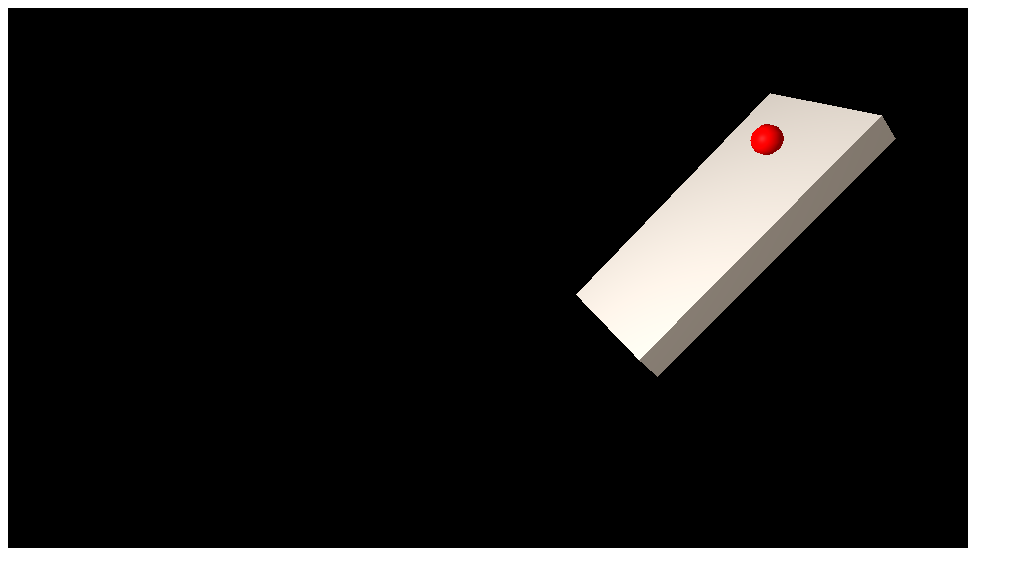
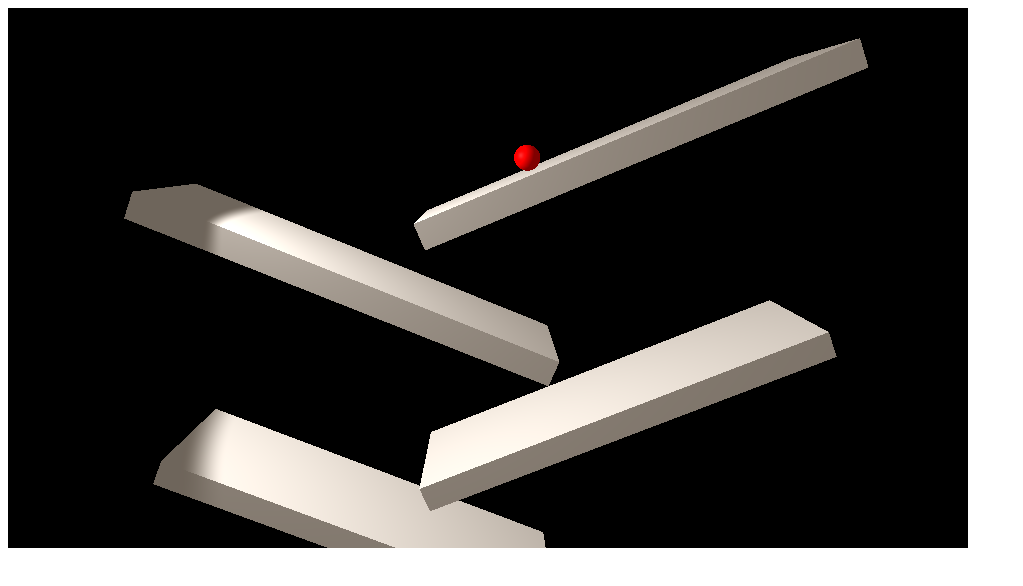
Before and after one commit to Mitani-git/03_three-js, a plain HTML site: page rube-goldberg/index.html in a window 1280 px wide. Shown: the whole page, without its empty margins (0-1023 px from the left). Drawn offline with nearby package versions, Linux system fonts and the light colour scheme; animation ran at ten frames a second.

Commit message:
[modify] 複数の板を設定

```diff
--- a/rube-goldberg/index.html
+++ b/rube-goldberg/index.html
@@ -63,12 +63,12 @@
 			});
 
 			// 球の初期位置を指定する。それぞれx（左→右）, y（下→上）, z（奥→手前）軸方向
-			phySphere.position.set(0, 6, -10);
+			phySphere.position.set(0, 6, -2);
 
 			// 作成した球をワールドに追加
 			world.addBody(phySphere);
 
-			// 【板を作成】
+			// 【板を複数作成】
 			// 板の質量[kg]を定義
 			// 板は動かないよう固定する：質量を0にすると動かないようになる
 			const boardMass = 0;
@@ -77,25 +77,32 @@
 			// 引数：x（左→右）, y（下→上）, z（奥→手前）軸方向の幅[m]
 			// 数値はthree.jsで指定する半分のサイズにする必要がある
 			// 参考：https://nijibox.jp/blog/hello-threejs-physics/#_meshsizebodysize2
-			const boardShape = new CANNON.Box(new CANNON.Vec3(2.5, 5, 0.5))
+			const boardShape = new CANNON.Box(new CANNON.Vec3(2.5, 8, 0.5))
 
 			// 板用のマテリアルを定義
 			const boardMate = new CANNON.Material();
 
+			const phyBoardList = []
+			for(let i = 0; i < 4; i++){
 				// 上記の定義を用いて板を作成、位置を指定
-      const phyBoard = new CANNON.Body({
+				phyBoardList.push(new CANNON.Body({
 					mass: boardMass,
 					shape: boardShape,
 					material: boardMate
-			});
-			phyBoard.position.set(0, 1, -8);
+				}));
+				let isOdd = -1;
+				if(i % 2 === 1){
+					isOdd = 1
+				}
+				phyBoardList[i].position.set(0, 5-i*5, 5*isOdd);
 
 				// 板を傾ける
 				// 引数：傾ける向き（xyz）、角度[rad]
-			phyBoard.quaternion.setFromAxisAngle(new CANNON.Vec3(1, 0, 0), -Math.PI / 4);
+				phyBoardList[i].quaternion.setFromAxisAngle(new CANNON.Vec3(1, 0, 0), isOdd*Math.PI*3 / 8);
 
 				// 作成した板をワールドに追加
-			world.addBody(phyBoard);
+				world.addBody(phyBoardList[i]);
+			}
 
 			// ここからthree.js
 
@@ -130,7 +137,7 @@
 			const camera = new THREE.PerspectiveCamera(45, width / height);
 
 			// カメラの位置を指定する。それぞれx（左→右）, y（下→上）, z（奥→手前）軸方向
-			camera.position.set(18 ,8, 5);
+			camera.position.set(25, 5, 0);
 
 			// カメラが向き固定ではなく一点を見つめるよう設定している
 			// ！この設定でカメラの向きが変わり、カメラ視点に対するxyz軸の向きも変わるので座標指定時に注意！
@@ -180,21 +187,24 @@
 			scene.add(sphere);
 
 
-			// 【three.jsで板を作成】
+			// 【three.jsで板を複数作成】
 			// BoxGeometry：直方体のジオメトリ（形状）
 			// 引数：(x方向幅, y方向高さ, z方向奥行き, x方向のセグメント数, y方向のセグメント数, z方向のセグメント数)
 			// 参考：https://threejs.org/docs/#api/en/geometries/BoxGeometry
-			const boardGeometry = new THREE.BoxGeometry(5, 10, 1);
+			const boardGeometry = new THREE.BoxGeometry(5, 16, 1);
 
 			// 板のマテリアル（素材、質感）を定義
 			const boardMaterial = new THREE.MeshPhongMaterial({
 				color: 0xdddddd
 			});
 
+			const boardList = []
+			for(let i = 0; i < 4; i++){
 				// 定義したジオメトリ（形状）とマテリアル（質感）で板を作成
-			const board = new THREE.Mesh(boardGeometry, boardMaterial);
+				boardList.push(new THREE.Mesh(boardGeometry, boardMaterial));
 				// 板をシーンに追加
-			scene.add(board);
+				scene.add(boardList[i]);
+			}
 
 
 			// レンダリング用の関数定義
@@ -206,8 +216,10 @@
         sphere.position.copy(phySphere.position);
 				sphere.quaternion.copy(phySphere.quaternion);
 				// cannon.jsからthree.jsに板の情報をコピー
-				board.position.copy(phyBoard.position);
-				board.quaternion.copy(phyBoard.quaternion);
+				boardList.forEach((item, index)=>{
+					item.position.copy(phyBoardList[index].position);
+					item.quaternion.copy(phyBoardList[index].quaternion);
+				});
 
 				// シーン・カメラのレンダリング
 				renderer.render(scene, camera);
```
Lines whose indentation alone changed are shown as unchanged.
